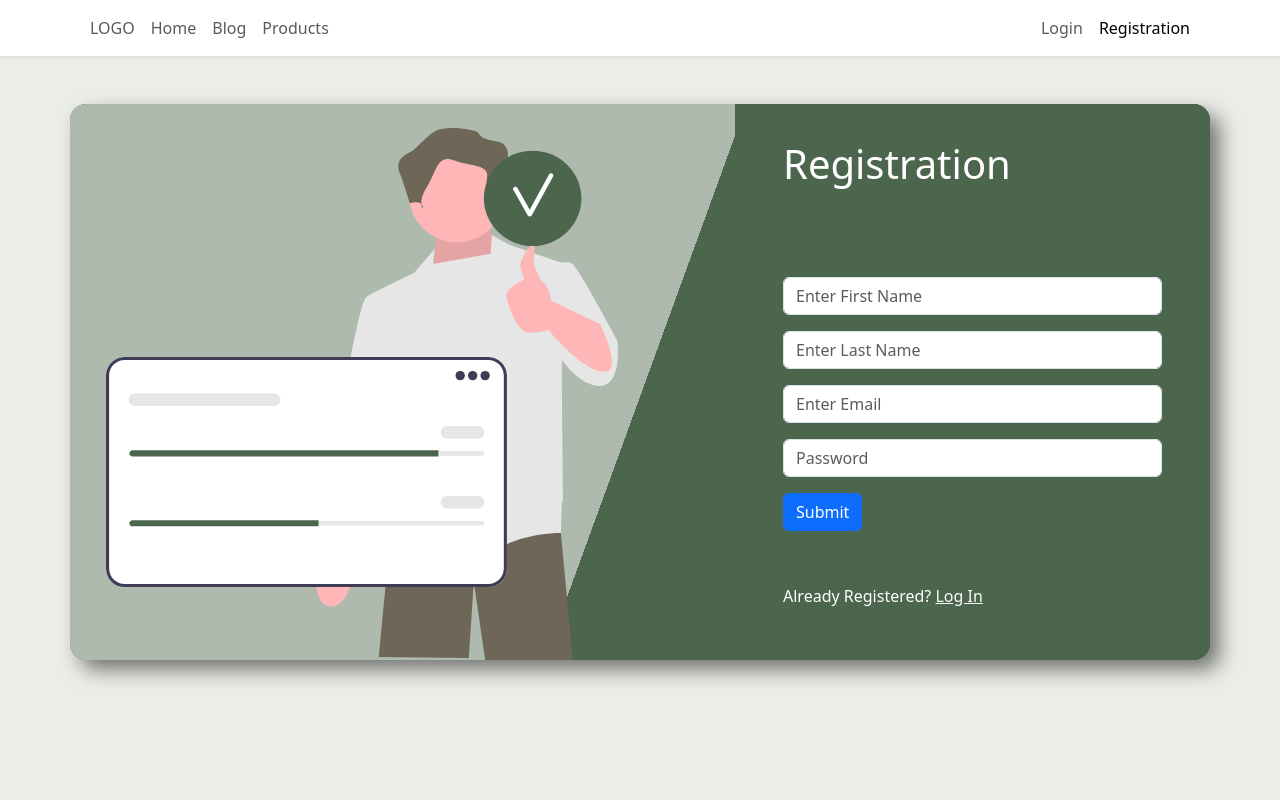
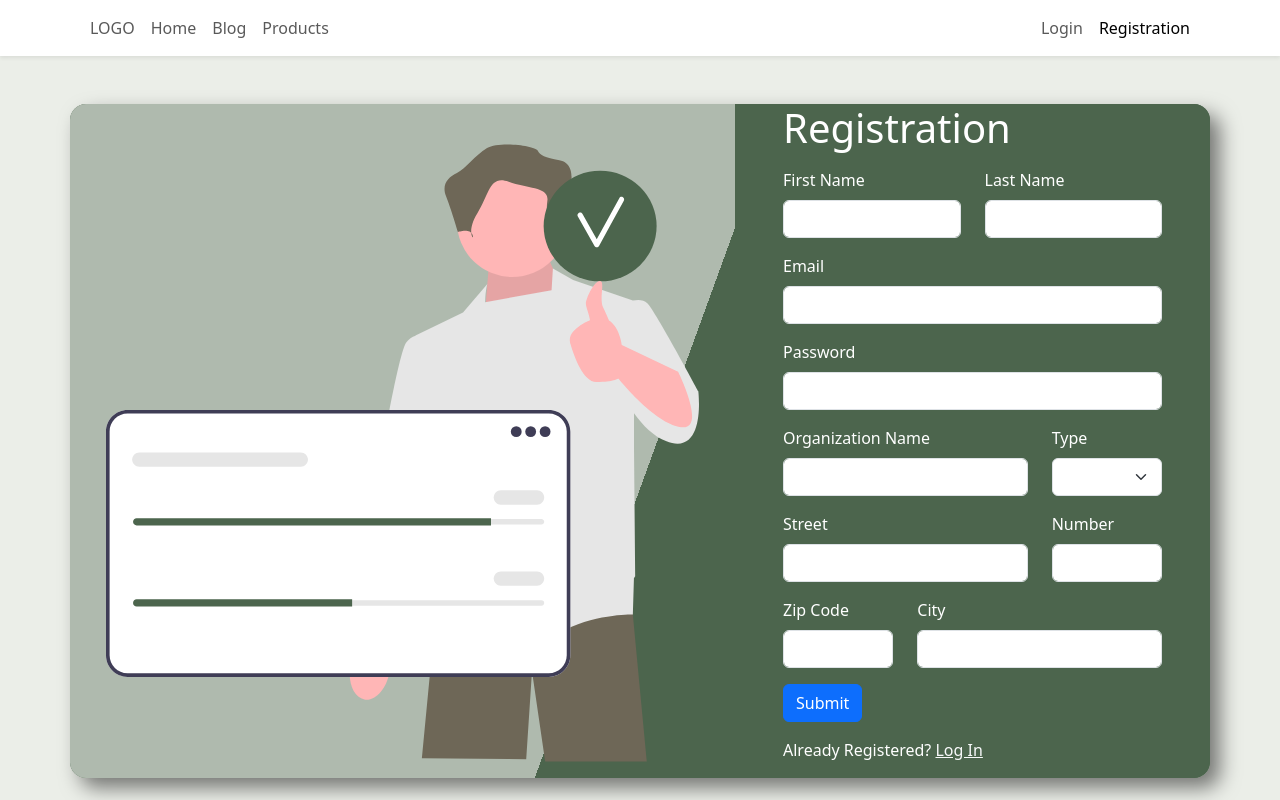
Before and after one commit to Excess-Food-Redistribution-Framework/EFRF, a React (Vite) app in the folder frontend-web/: page /registration in a window 1280 px wide. Built offline with nearby package versions, Linux system fonts and the light colour scheme.

Commit message:
Edit registration process

```diff
--- a/frontend-web/src/pages/LoginPage.tsx
+++ b/frontend-web/src/pages/LoginPage.tsx
@@ -57,11 +57,7 @@ function LoginPage() {
       setToken(response.data.token);
       setUser(response.data.user);
 
-      if (response.data.user.role) {
-        navigate('/');
-      } else {
-        navigate('/organization/create');
-      }
+      navigate('/');
     } catch (error) {
       if (error instanceof Error) {
         if (error.message === 'Request failed with status code 400') {
@@ -102,9 +98,9 @@ function LoginPage() {
               </Row>
               <Form onSubmit={handleSubmit}>
                 <Form.Group controlId="formEmail" className="mb-3">
+                  <Form.Label style={{ color: "white" }}>Email</Form.Label>
                   <Form.Control
                     type="email"
-                    placeholder="Enter Email"
                     value={email}
                     onChange={(e) => {
                       setEmail(e.target.value);
@@ -117,9 +113,9 @@ function LoginPage() {
                 </Form.Group>
 
                 <Form.Group controlId="formPassword" className="mb-3">
+                  <Form.Label style={{ color: "white" }}>Password</Form.Label>
                   <Form.Control
                     type="password"
-                    placeholder="Password"
                     value={password}
                     onChange={(e) => {
                       setPassword(e.target.value);
@@ -131,7 +127,7 @@ function LoginPage() {
                   <Form.Control.Feedback type="invalid">{passwordError}</Form.Control.Feedback>
                 </Form.Group>
 
-                <Button variant="primary" onClick={handleSubmit}>
+                <Button variant="primary" onClick={handleSubmit} className="mt-2">
                   Log In
                 </Button>
               </Form>
--- a/frontend-web/src/pages/RegistrationPage.tsx
+++ b/frontend-web/src/pages/RegistrationPage.tsx
@@ -2,7 +2,6 @@ import React, { useState, useEffect } from 'react';
 import axios from 'axios';
 import { useNavigate } from 'react-router-dom';
 import {
-  AlertLink,
   Button,
   Col,
   Container,
@@ -11,15 +10,26 @@ import {
   Row,
 } from 'react-bootstrap';
 import { useAuth } from '../AuthProvider';
+import { UserRole } from '../types/userTypes.ts';
 
 function RegistrationPage() {
   const navigate = useNavigate();
-  const { isAuth } = useAuth();
+  const { isAuth, setToken, setUser, setUserRole } = useAuth();
 
   const [firstName, setFirstName] = useState('');
   const [lastName, setLastName] = useState('');
   const [email, setEmail] = useState('');
   const [password, setPassword] = useState('');
+
+  const [organizationName, setOrganizationName] = React.useState('');
+  const [organizationType, setOrganizationType] = React.useState('');
+
+  const [state, setState] = React.useState('Slovakia');
+  const [city, setCity] = React.useState('');
+  const [street, setStreet] = React.useState('');
+  const [number, setNumber] = React.useState('');
+  const [zipCode, setZipCode] = React.useState('');
+
   const [responseMessage, setResponseMessage] = React.useState({});
   const [error, setError] = React.useState('');
 
@@ -68,14 +78,29 @@ function RegistrationPage() {
 
     try {
       const response = await axios.post('api/Account/Register', {
-        FirstName: firstName,
-        LastName: lastName,
-        Email: email,
-        Password: password,
+        firstName,
+        lastName,
+        email,
+        password,
+        organization: {
+          name: organizationName,
+          type: organizationType,
+          information: `${firstName} ${lastName}'s organization.`,
+          address: {
+            state,
+            city,
+            street,
+            number,
+            zipCode,
+          }
+        }
       });
 
-      setResponseMessage(response.data);
-      navigate('/login');
+      setToken(response.data.token);
+      setUser(response.data.user);
+      setUserRole(response.data.organization.type as UserRole);
+
+      navigate('/');
     } catch (error : any) {
       console.error(error);
       setError('Registration failed. Please try again.');
@@ -112,10 +137,13 @@ function RegistrationPage() {
               )}
               </Row>
               <Form onSubmit={handleSubmit}>
+
+                <Row>
+                  <Col md="6">
                     <Form.Group controlId="formFirstName" className="mb-3">
+                      <Form.Label style={{ color: 'white' }}>First Name</Form.Label>
                       <Form.Control
                         type="text"
-                    placeholder="Enter First Name"
                         value={firstName}
                         onChange={(e) => {
                           setFirstName(e.target.value);
@@ -126,13 +154,16 @@ function RegistrationPage() {
                       />
                       <Form.Control.Feedback type="invalid">{firstNameError}</Form.Control.Feedback>
                     </Form.Group>
+                  </Col>
 
+                  <Col md="6">
                     <Form.Group controlId="formLastName" className="mb-3">
+                      <Form.Label style={{ color: 'white' }}>Last Name</Form.Label>
                       <Form.Control
                         type="text"
-                    placeholder="Enter Last Name"
                         value={lastName}
-                    onChange={(e) => {setLastName(e.target.value);
+                        onChange={(e) => {
+                          setLastName(e.target.value);
                           handleInputChange();
                           setLastNameError('');
                         }}
@@ -140,13 +171,16 @@ function RegistrationPage() {
                       />
                       <Form.Control.Feedback type="invalid">{lastNameError}</Form.Control.Feedback>
                     </Form.Group>
+                  </Col>
+                </Row>
 
                 <Form.Group controlId="formEmail" className="mb-3">
+                  <Form.Label style={{ color: 'white' }}>Email</Form.Label>
                   <Form.Control
                     type="email"
-                    placeholder="Enter Email"
                     value={email}
-                    onChange={(e) => { setEmail(e.target.value)
+                    onChange={(e) => {
+                      setEmail(e.target.value)
                       handleInputChange();
                       setEmailError('');
                     }}
@@ -156,11 +190,12 @@ function RegistrationPage() {
                 </Form.Group>
 
                 <Form.Group controlId="formPassword" className="mb-3">
+                  <Form.Label style={{ color: 'white' }}>Password</Form.Label>
                   <Form.Control
                     type="password"
-                    placeholder="Password"
                     value={password}
-                    onChange={(e) => { setPassword(e.target.value);
+                    onChange={(e) => {
+                      setPassword(e.target.value);
                       handleInputChange();
                       setPasswordError('');
                     }}
@@ -168,6 +203,109 @@ function RegistrationPage() {
                   />
                   <Form.Control.Feedback type="invalid">{passwordError}</Form.Control.Feedback>
                 </Form.Group>
+
+                <Row>
+                  <Col md>
+                    <Form.Group controlId="formOrganizationName" className="mb-3">
+                      <Form.Label style={{ color: 'white' }}>Organization Name</Form.Label>
+                      <Form.Control
+                        type="text"
+                        value={organizationName}
+                        onChange={(e) => {
+                          setOrganizationName(e.target.value);
+                          handleInputChange();
+                        }}
+                        isInvalid={passwordError !== ''}
+                      />
+                      <Form.Control.Feedback type="invalid">{passwordError}</Form.Control.Feedback>
+                    </Form.Group>
+
+                  </Col>
+
+                  <Col md="4">
+                    <Form.Group controlId="formType" className="mb-3">
+                      <Form.Label style={{ color: 'white' }}>Type</Form.Label>
+                      <Form.Select
+                        aria-label="Type"
+                        value={organizationType}
+                        onChange={(e) => {
+                          setOrganizationType(e.target.value);
+                        }}
+                        style={{
+                          color: organizationType === '' ? '#495057' : 'black',
+                        }}
+                        // isInvalid={typeError !== ''}
+                      >
+                        <option value="" style={{ color: '#6c757d' }} disabled></option>
+                        <option value="Provider" style={{ color: 'black' }}>
+                          Provider
+                        </option>
+                        <option value="Distributor" style={{ color: 'black' }}>
+                          Distributor
+                        </option>
+                      </Form.Select>
+                      {/*<Form.Control.Feedback type="invalid">{typeError}</Form.Control.Feedback>*/}
+                    </Form.Group>
+                  </Col>
+                </Row>
+
+                <Row>
+                  <Col md>
+                    <Form.Group controlId="formStreet" className="mb-3">
+                      <Form.Label style={{ color: 'white' }}>Street</Form.Label>
+                      <Form.Control
+                        type="text"
+                        value={street}
+                        onChange={(e) => {
+                          setStreet(e.target.value);
+                          handleInputChange();
+                        }}
+                      />
+                    </Form.Group>
+                  </Col>
+
+                  <Col md="4">
+                    <Form.Group controlId="formNumber" className="mb-3">
+                      <Form.Label style={{ color: 'white' }}>Number</Form.Label>
+                      <Form.Control
+                        type="text"
+                        value={number}
+                        onChange={(e) => { setNumber(e.target.value); }}
+                      />
+                    </Form.Group>
+                  </Col>
+                </Row>
+
+                <Row>
+                  <Col md="4">
+                    <Form.Group controlId="formZipCode" className="mb-3">
+                      <Form.Label style={{ color: 'white' }}>Zip Code</Form.Label>
+                      <Form.Control
+                        type="text"
+                        value={zipCode}
+                        onChange={(e) => {
+                          setZipCode(e.target.value);
+                          handleInputChange();
+                        }}
+                      />
+                    </Form.Group>
+                  </Col>
+                  <Col md>
+                    <Form.Group controlId="formCity" className="mb-3">
+                      <Form.Label style={{ color: 'white' }}>City</Form.Label>
+                      <Form.Control
+                        type="text"
+                        value={city}
+                        pattern="^\d{5}$"
+                        onChange={(e) => {
+                          setCity(e.target.value);
+                          handleInputChange();
+                        }}
+                      />
+                    </Form.Group>
+                  </Col>
+                </Row>
+
                 <Button variant="primary" onClick={handleSubmit}>
                   Submit
                 </Button>
--- a/frontend-web/src/types/organizationTypes.ts
+++ b/frontend-web/src/types/organizationTypes.ts
@@ -1,7 +1,7 @@
 export interface OrganizationApiResponse {
   id: string;
   name: string;
-  type: string;
+  type: 'Provider' | 'Distributor';
   information: string;
   address: OrganizationAddress
   location: OrganizationLocation
--- a/frontend-web/src/types/userTypes.ts
+++ b/frontend-web/src/types/userTypes.ts
@@ -5,11 +5,7 @@ export interface User {
   email: string;
 }
 
-export type UserRole = 'Provider' | 'Distributer' | null;
-
-export interface UserDetail extends User {
-  role: UserRole;
-}
+export type UserRole = 'Provider' | 'Distributor' | null;
 
 export interface LoginRequest {
   email: string;
```
Also changed, not shown: frontend-web/src/AuthProvider.tsx (+14 -6 lines), frontend-web/src/components/Navbar.tsx (+5 -12 lines), frontend-web/src/pages/OrganizationFormPage.tsx (+3 -5 lines). Lines whose indentation alone changed are shown as unchanged.
